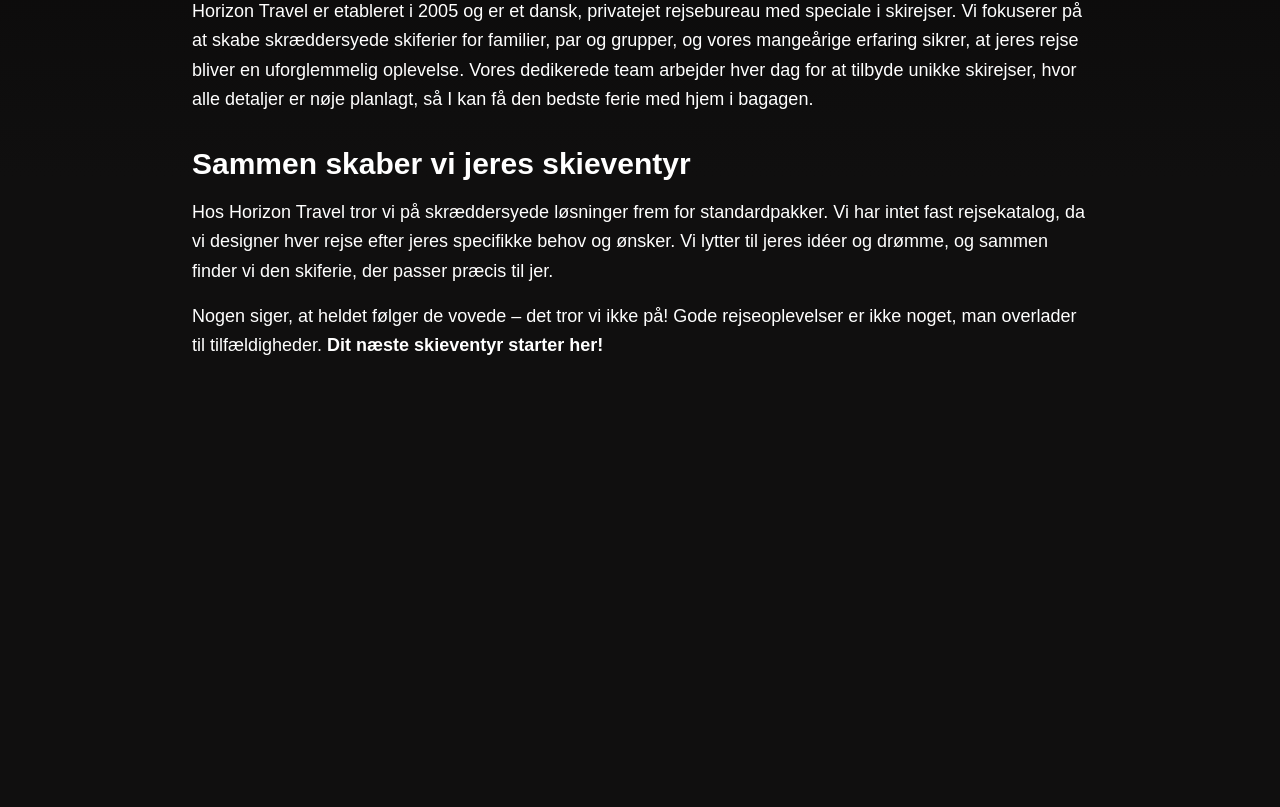
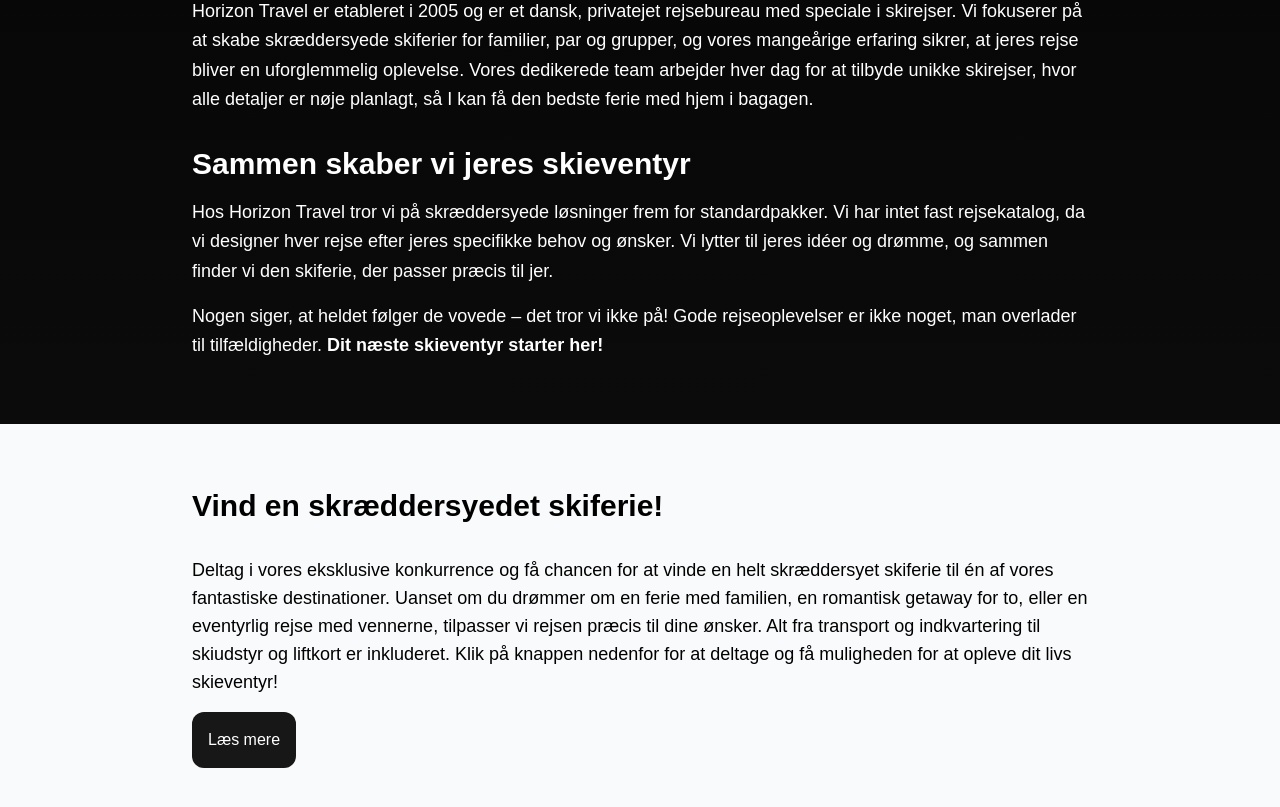
Before and after one commit to RTS-Webdev/skiudstilling, a Next.js app: page / in a window 1280 px wide. Shown: the part 743-1550 px from the top of the page. Before the commit the page ends 1167 px from the top, so only its background shows below. Built offline with nearby package versions, Linux system fonts and the light colour scheme.

Commit message:
added konkurrence section

```diff
--- a/src/app/page.tsx
+++ b/src/app/page.tsx
@@ -1,3 +1,5 @@
+"use client"
+
 import FadingImage from "$/components/FadingImage";
 import Navigation from "$/components/Navigation";
 
@@ -7,9 +9,29 @@ export default function Home() {
       <header className="fixed top-0 left-0 right-0 z-50">
         <Navigation />
       </header>
-      <main className="pt-[12vh] md:pt-[15vh]">
-        <section className="relative w-full h-[80vh] md:h-screen">
+      <main className="relative">
+        {/* Hero Sektion */}
+        <section className="min-h-screen pt-[12vh] md:pt-[15vh]">
           <FadingImage />
+        </section>
+
+        {/* Konkurrence Sektion */}
+        <section className="relative w-full py-16 bg-gray-50 text-black">
+          <div className="w-full max-w-[70%] mx-auto">
+            <h2 className="text-3xl font-bold mb-8">Vind en skræddersyedet skiferie!</h2>
+            <p className="text-md md:text-lg mb-4">
+              Deltag i vores eksklusive konkurrence og få chancen for at vinde en helt skræddersyet skiferie til én af vores fantastiske destinationer. Uanset om du drømmer om en ferie med familien, en romantisk getaway for to, eller en eventyrlig rejse med vennerne, tilpasser vi rejsen præcis til dine ønsker. Alt fra transport og indkvartering til skiudstyr og liftkort er inkluderet. Klik på knappen nedenfor for at deltage og få muligheden for at opleve dit livs skieventyr!
+            </p>
+            <button
+              className="bg-neutral-900 p-4 rounded-xl text-white hover:bg-neutral-700 transition-colors duration-500"
+              aria-label="Knap til konkurrence siden"
+              onClick={() => {
+                window.location.href = "/konkurrence";
+              }}
+            >
+              Læs mere
+            </button>
+          </div>
         </section>
       </main>
     </div>
```
